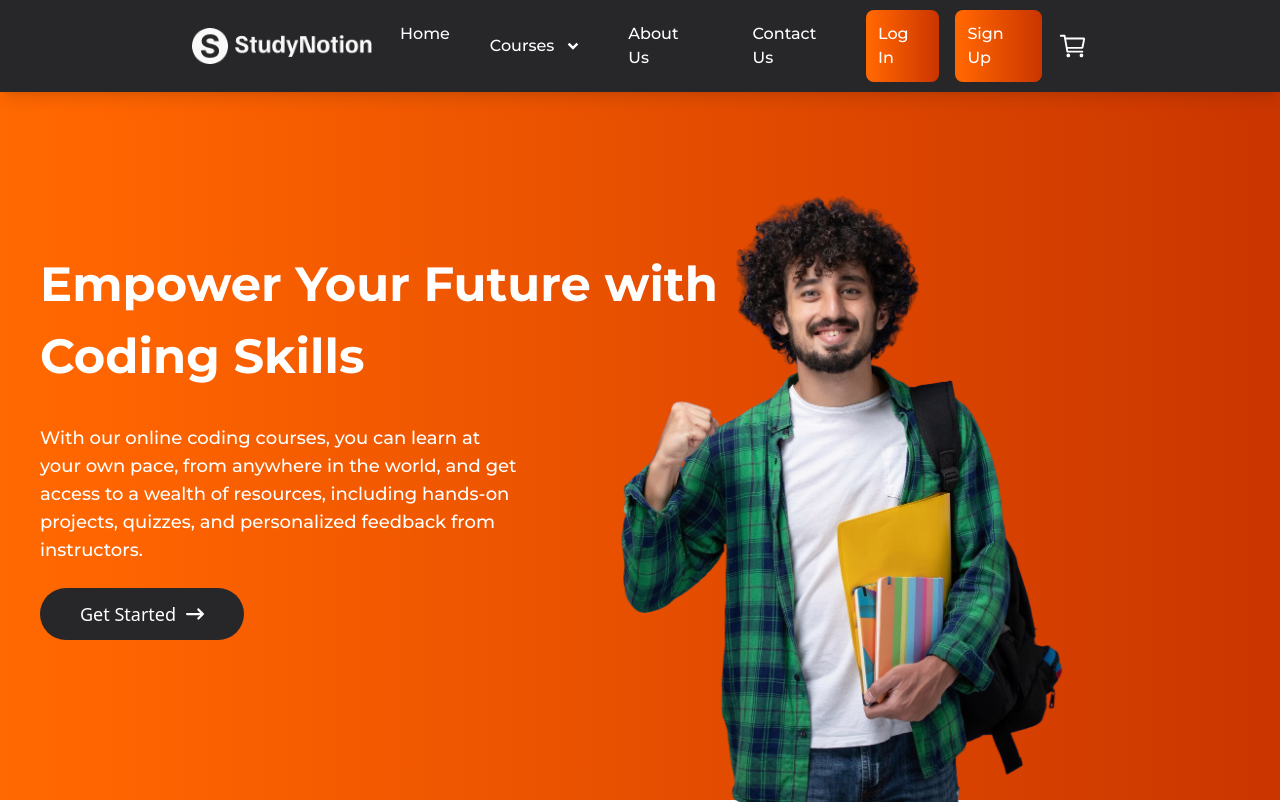
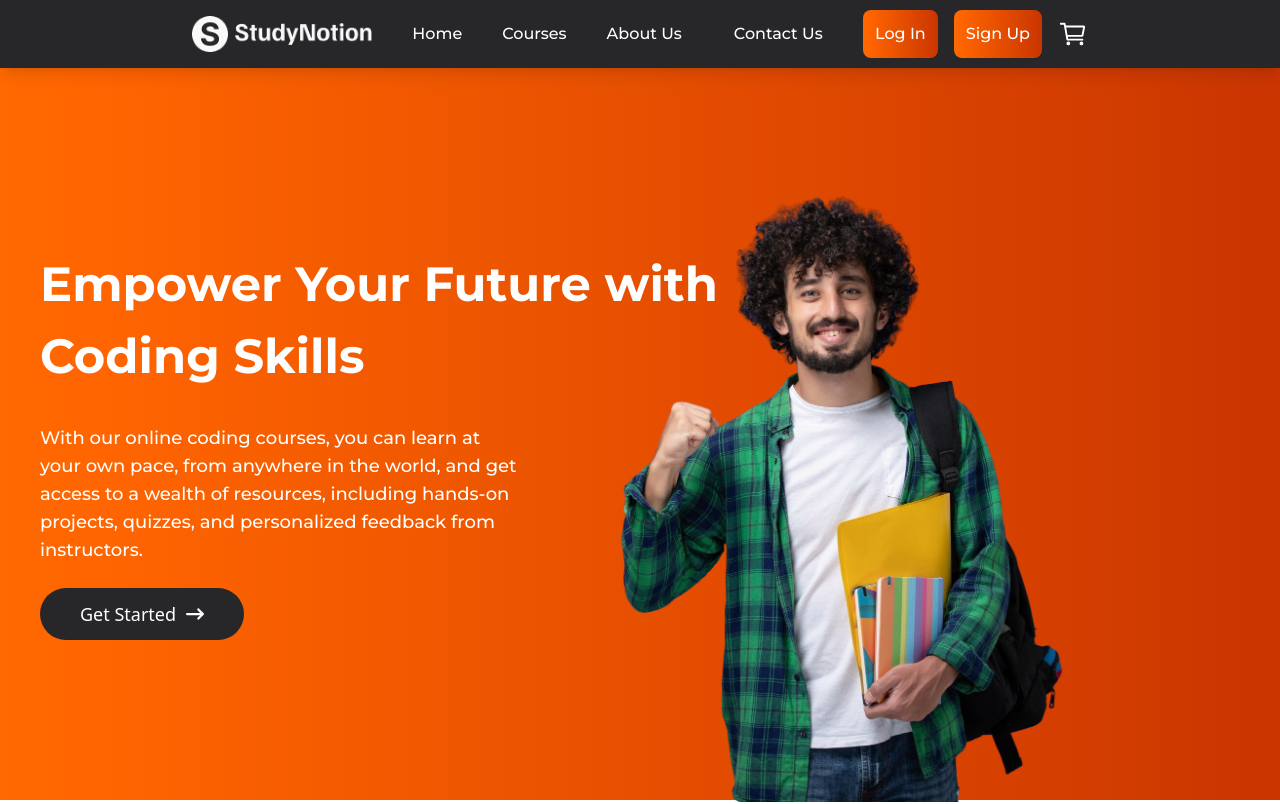
Before and after one commit to shobhan004/studyNotion, a React (Vite) app: page / in a window 1280 px wide. Shown: the top 804 px of the page. Built offline with nearby package versions, Linux system fonts and the light colour scheme.

Commit message:
removed dropdown from navbar

```diff
--- a/src/components/common/Navbar.jsx
+++ b/src/components/common/Navbar.jsx
@@ -77,7 +77,7 @@ const Navbar = () => {
         <div className='flex group relative items-center text-white font-montserrat font-medium '>
         <div className=' flex items-center gap-1 text-white font-montserrat font-semibold mt-0 cursor-pointer'>
          <span onClick={() => navigate("/courses")} className='text-white font-medium'>Courses</span>
-        <RiArrowDropDownLine  className='text-3xl'/>
+        {/* <RiArrowDropDownLine  className='text-3xl'/> */}
         </div>
 
 
```
